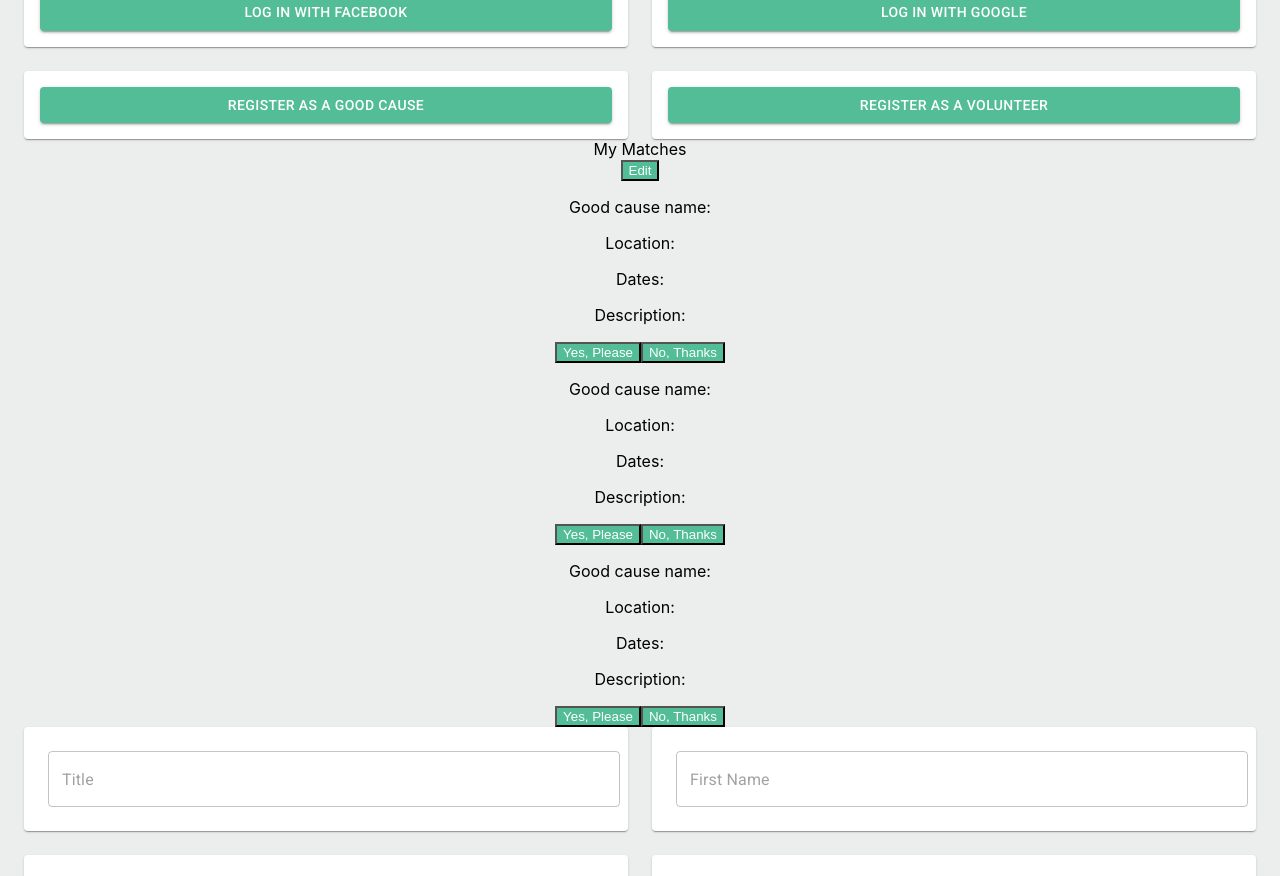
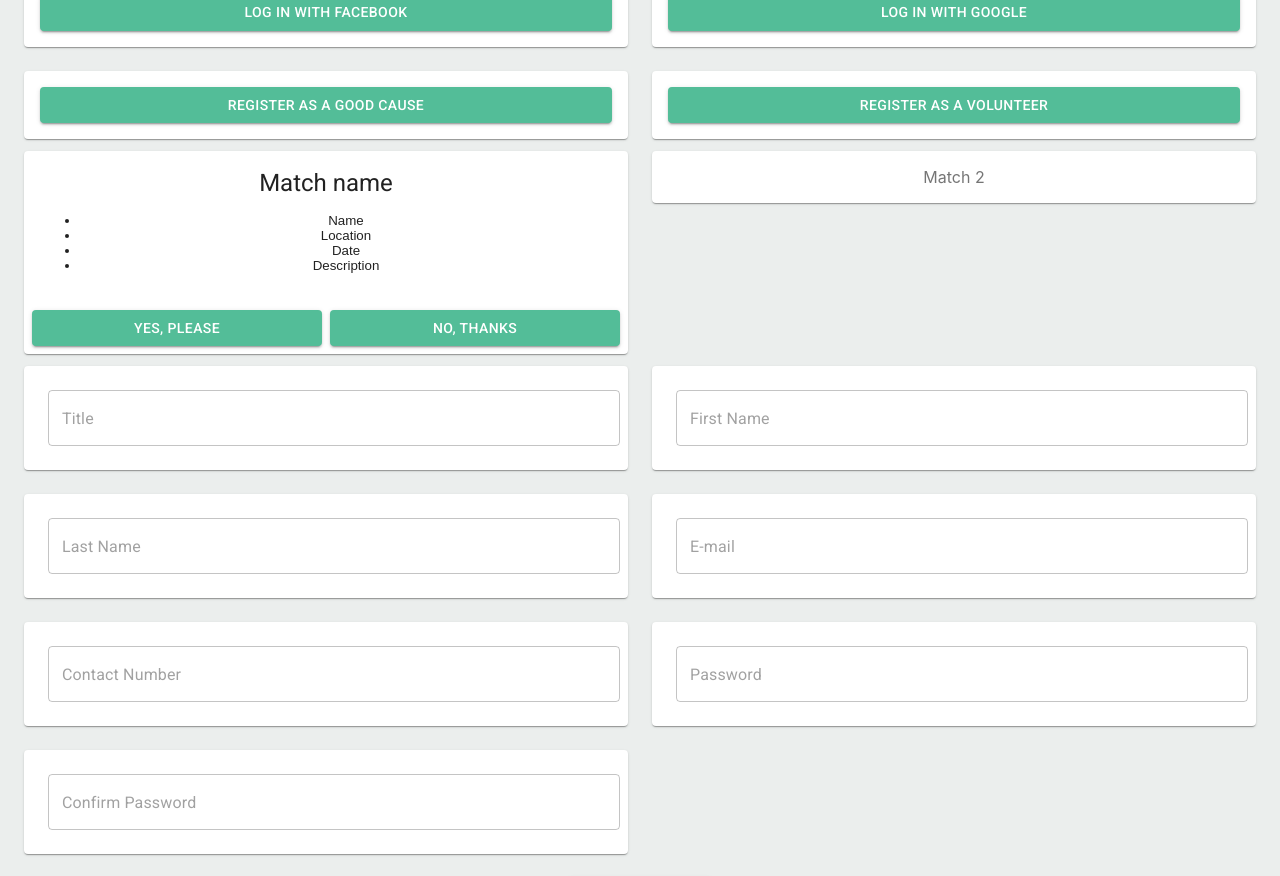
Before and after one commit to smile-street/smile-street, a React (Create React App) app in the folder smile-street-react/: page / in a window 1280 px wide. Shown: the part 752-1628 px from the top of the page. Built offline with nearby package versions, Linux system fonts and the light colour scheme.

Commit message:
break for lunch commit. match styling on volunteer matches

```diff
--- a/smile-street-react/src/components/Volunteermatches/VolunteermatchesYes-No-Button.js
+++ b/smile-street-react/src/components/Volunteermatches/VolunteermatchesYes-No-Button.js
@@ -1,67 +1,112 @@
-import React from "react";
-import ReactDOM from "react-dom";
-//import Container from 'muicss/lib/react/container';
-//import Row from 'muicss/lib/react/row';
-//import Col from 'muicss/lib/react/col';
-import Button from "@material-ui/core/Button";
+import * as React from 'react';
+import { Paper, Button, Grid, Container, Card } from "@material-ui/core";
+import { makeStyles } from '@material-ui/core/styles';
+import CardActionArea from '@material-ui/core/CardActionArea';
+import CardActions from '@material-ui/core/CardActions';
+import CardContent from '@material-ui/core/CardContent';
+import Typography from '@material-ui/core/Typography';
 import "./VolunteermatchesYes-No-Button.css";
-//import Option from 'muicss/lib/react/option';
-//import Select from 'muicss/lib/react/select';
+
+
+const useStyles = makeStyles((theme) => ({
+  root: {
+    flexGrow: 1,
+  },
+  paper: {
+    padding: theme.spacing(2),
+    textAlign: "center",
+    color: theme.palette.text.secondary,
+  },
+  buttonColor: {
+    backgroundColor: "#53bd98",
+    color: "white",
+  },
+}));
 
 const VolunteermatchesYesNoButton = () => {
+  const classes = useStyles();
   return (
-    <div className="mui-container mui--text-center">
-      <div className="mui-panel">
-        <legend className="mui--text-center"> My Matches</legend>
-        <div>
-          <button className="mui-btn mui--text-right">Edit</button>
-          <div>
-            <div className="mui-panel">
-              <div className="mui--text-left mui-col-xs-6 mui-col-6">
-                <p>Good cause name:</p>
-                <p>Location:</p>
-                <p>Dates:</p>
-                <p>Description:</p>
-              </div>
-              <button class="mui--divider-right mui-btn mui-btn--large mui-btn--raised">
-                Yes, Please
-              </button>
-              <button class="mui--divider-right mui-btn mui-btn--large mui-btn--raised">
-                No, Thanks
-              </button>
-            </div>
-            <div className="mui-panel">
-              <div class="mui--text-left mui-col-xs-6 mui-col-6">
-                <p>Good cause name:</p>
-                <p>Location:</p>
-                <p>Dates:</p>
-                <p>Description:</p>
-              </div>
-              <button className="mui--divider-right mui-btn mui-btn--large mui-btn--raised">
-                Yes, Please
-              </button>
-              <button className="mui-btn mui-btn--large mui-btn--raised">
-                No, Thanks
-              </button>
-            </div>
-            <div className="mui-panel">
-              <div className="mui--text-left mui-col-xs-6 mui-col-6">
-                <p>Good cause name:</p>
-                <p>Location:</p>
-                <p>Dates:</p>
-                <p>Description:</p>
-              </div>
-              <button className="mui-btn mui-btn--large mui-btn--raised">
-                Yes, Please
-              </button>
-              <button className="mui-btn mui-btn--large mui-btn--raised">
-                No, Thanks
-              </button>
-            </div>
-          </div>
-        </div>
-      </div>
-    </div>
+
+    <Container>
+      <Grid container spacing={3}>
+        <Grid item xs={12} sm={6}>
+        <Card className={classes.root}>
+      <CardActionArea>
+        <CardContent>
+          <Typography gutterBottom variant="h5" component="h2">
+            Match name
+          </Typography>
+          <ul>
+            <li>Name</li>
+            <li>Location</li>
+            <li>Date</li>
+            <li>Description</li>
+          </ul>
+        </CardContent>
+      </CardActionArea>
+      <CardActions>
+      <Button
+                  type="submit"
+                  fullWidth
+                  variant="contained"
+                  color="primary"
+                  className={classes.buttonColor}
+                >
+                  Yes, Please
+                </Button>
+                <Button
+                  type="submit"
+                  fullWidth
+                  variant="contained"
+                  color="primary"
+                  className={classes.buttonColor}
+                >
+                  No, Thanks
+                </Button>
+      </CardActions>
+    </Card>
+        </Grid>
+        <Grid item xs={12} sm={6}>
+          <Paper className={classes.paper}>
+            Match 2
+          </Paper>
+        </Grid>
+        </Grid>
+    </Container>
+
+
+
+
+
+
+
+    // <div className="mui-container mui--text-center">
+    //   <div className="mui-panel">
+    //     <legend className="mui--text-center"> My Matches</legend>
+    //     <div>
+    //       <button className="mui-btn mui--text-right">Edit</button>
+    //       <div>
+
+    //         <div className="mui-panel">
+    //           <div className="mui--text-left mui-col-xs-6 mui-col-6">
+    //             <p>Good cause name:</p>
+    //             <p>Location:</p>
+    //             <p>Dates:</p>
+    //             <p>Description:</p>
+    //           </div>
+    //           <button class="mui--divider-right mui-btn mui-btn--large mui-btn--raised">
+    //             Yes, Please
+    //           </button>
+    //           <button class="mui--divider-right mui-btn mui-btn--large mui-btn--raised">
+    //             No, Thanks
+    //           </button>
+    //         </div>
+
+
+    //       </div>
+    //     </div>
+    //   </div>
+    // </div>
   );
 };
 export default VolunteermatchesYesNoButton;
```
Also changed, not shown: 1 other file (tests, documents, lock files or other folders).
